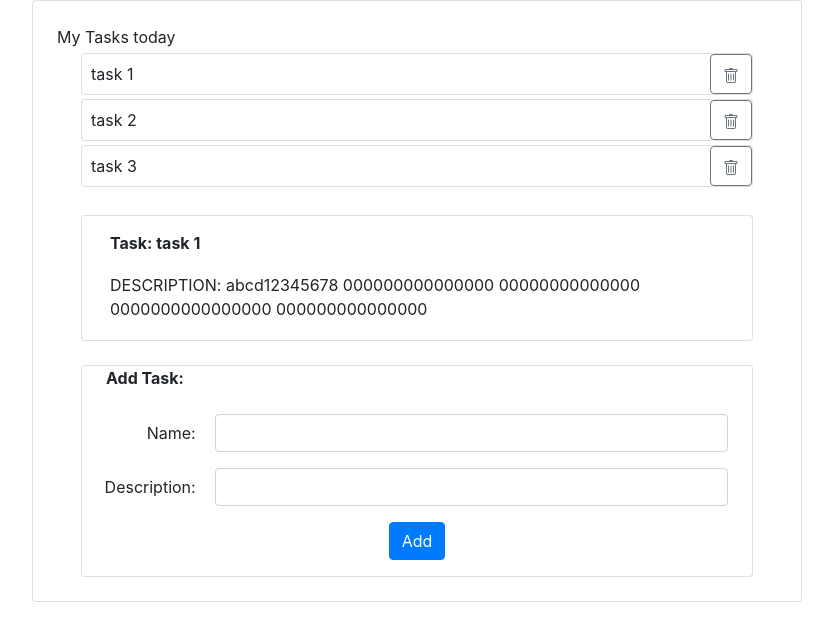
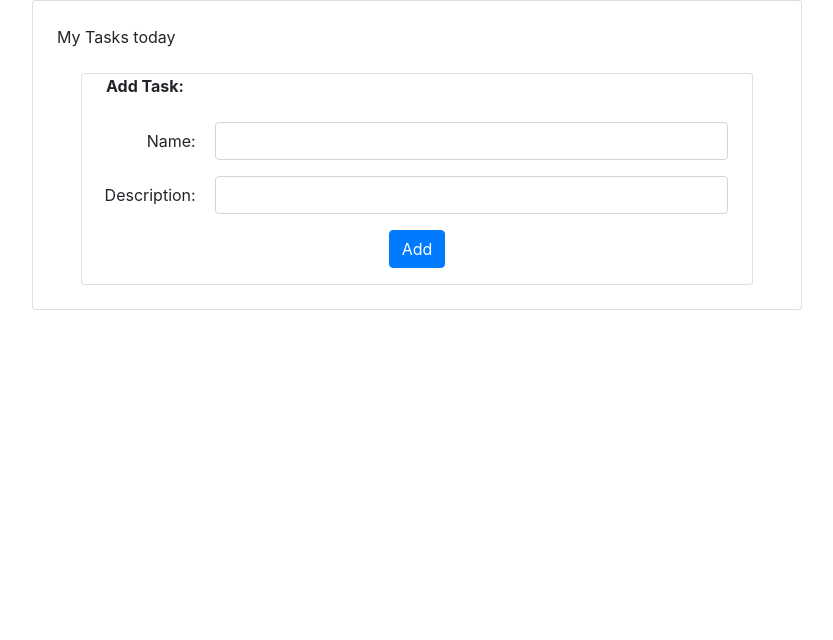
Before and after one commit to kritdev/angular_lab, an Angular app: page / in a window 1280 px wide. Shown: the top 640 px of the page, without its empty margins (223-1056 px from the left). Built offline with nearby package versions, Linux system fonts and the light colour scheme.

Commit message:
hind task-detail component

```diff
--- a/src/app/todo-list/todo-list.component.ts
+++ b/src/app/todo-list/todo-list.component.ts
@@ -18,30 +18,34 @@ export class ToDoListComponent {
 
   constructor() {
     this.task = new Task();
-    this.todoList.push({id:1, name:'task 1', description:'abcd12345678 000000000000000 00000000000000 0000000000000000 000000000000000'});
-    this.todoList.push({id:2, name:'task 2', description:'aaaaaaaaaaa8'});
-    this.todoList.push({id:3, name:'task 3', description:'ab5555555555'});
-    this.selectedTask = this.todoList[0];
   }
 
   addTask() {
     this.task.id = this.taskID++;
     this.todoList.push(this.task);
     this.task = new Task();
+
+    //clear selected task
+    this.selectTaskComponent(null);
   }
 
   deleteTask(task) {
     let index = this.todoList.findIndex( item => item.id === task.id);
     if(index >= 0 )
       this.todoList.splice(index, 1);
+
+    //clear selected task
+    this.selectTaskComponent(null);
   }
 
   selectTaskComponent(taskComponent) {
     this.taskList.forEach( item => item.isSelected = false);
-    taskComponent.isSelected = true;
 
-    //show task
-    this.selectedTask = taskComponent.task;
+    if(taskComponent) {
+      taskComponent.isSelected = true;
+      this.selectedTask = taskComponent.task;
+    } else {
+      this.selectedTask = null;
+    }
   }
-
 }
```
